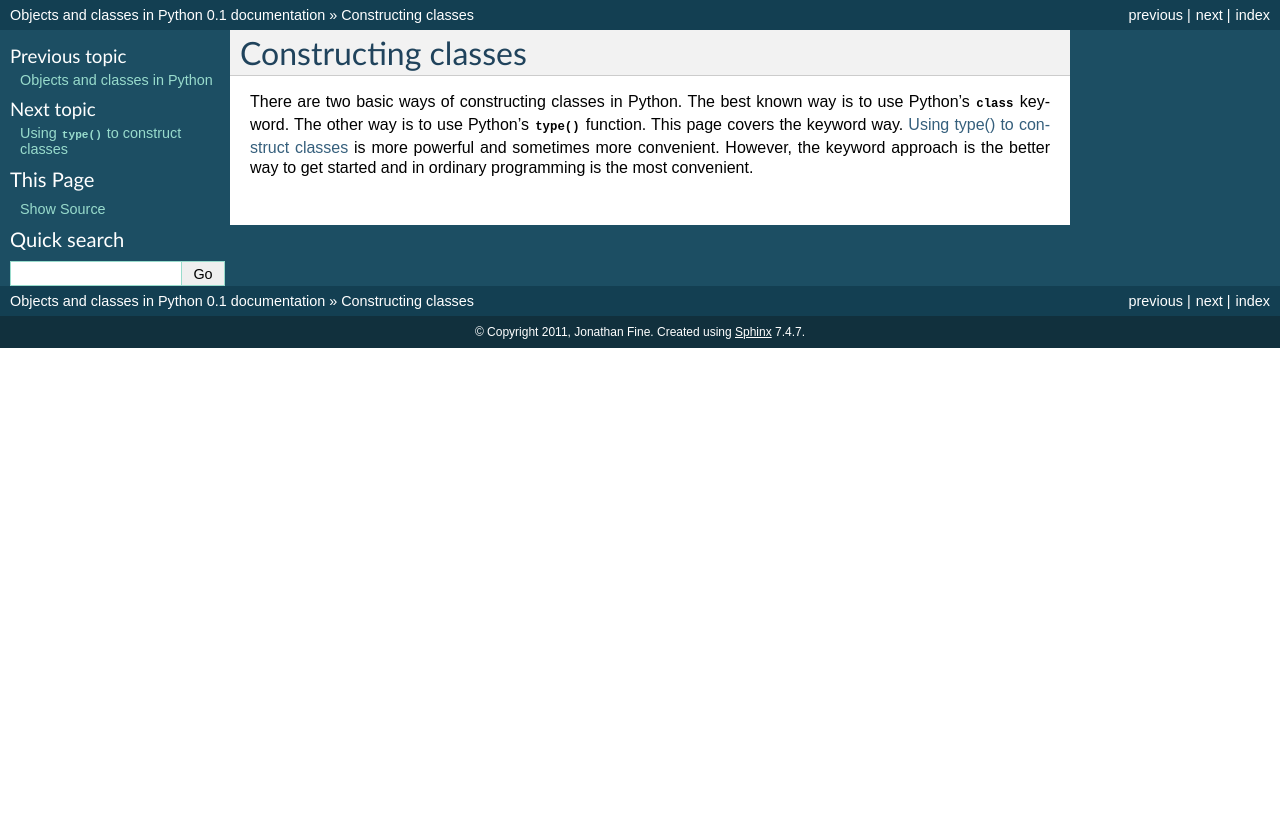
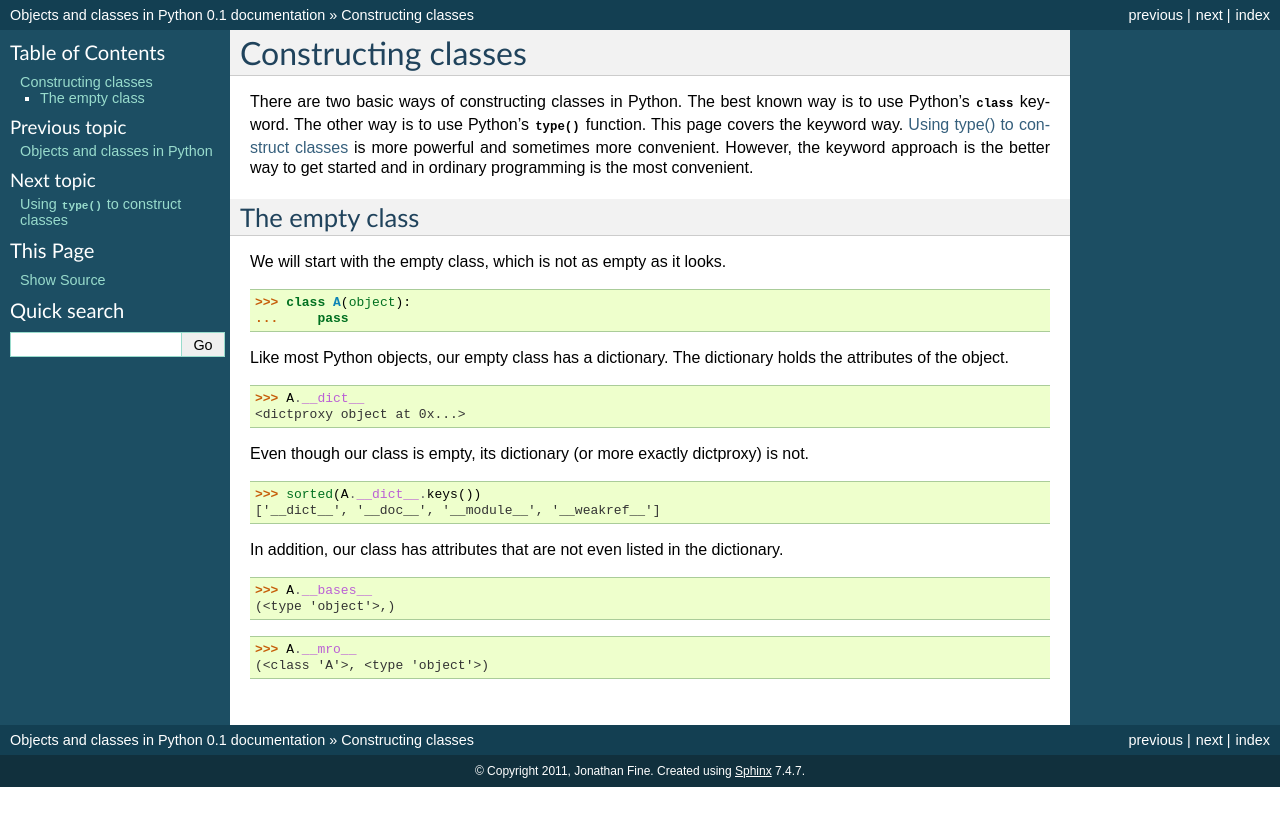
Before and after one commit to nazrulworld/jfine-python-classes-tutorial, a Sphinx documentation site: the page built from source/construct.rst, in a window 1280 px wide. Shown: the top 826 px of the page. Built offline with Sphinx 7.4.7, drawn with Linux system fonts in a browser that asks for light colours.

Commit message:
The empty class (and its dictionary).

```diff
--- a/source/construct.rst
+++ b/source/construct.rst
@@ -7,3 +7,33 @@ is to use Python's :func:`type` function.  This page covers the
 keyword way. :doc:`using-type` is more powerful and sometimes more
 convenient.  However, the keyword approach is the better way to get
 started and in ordinary programming is the most convenient.
+
+The empty class
+---------------
+
+We will start with the empty class, which is not as empty as it looks.
+
+>>> class A(object):
+...     pass
+
+Like most Python objects, our empty class has a dictionary.  The
+dictionary holds the attributes of the object.
+
+>>> A.__dict__
+<dictproxy object at 0x...>
+
+Even though our class is empty, its dictionary (or more exactly
+dictproxy) is not.
+
+>>> sorted(A.__dict__.keys())
+['__dict__', '__doc__', '__module__', '__weakref__']
+
+
+In addition, our class has attributes that are not even listed in the
+dictionary.
+
+>>> A.__bases__
+(<type 'object'>,)
+
+>>> A.__mro__
+(<class 'A'>, <type 'object'>)
```
Also changed, not shown: TODO.txt (added, +15 -0 lines).
